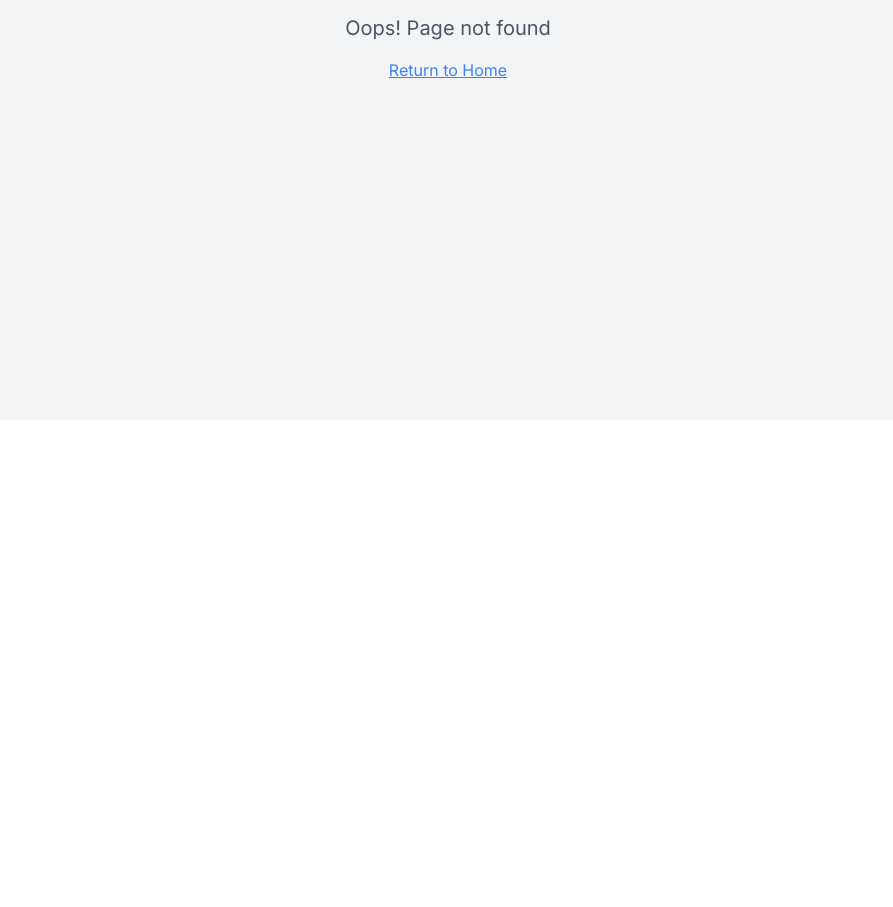
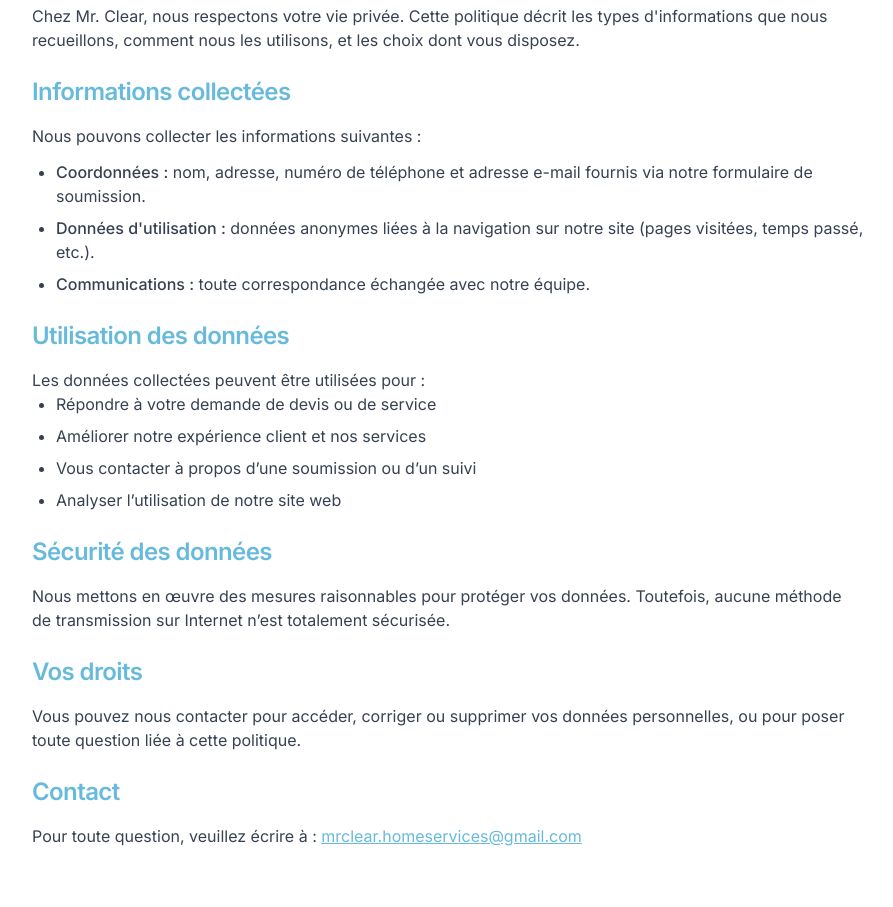
Before and after one commit to MiXir-Dev/mrclear-mixir, a React (Vite) app: page /confidentialite in a window 1280 px wide. Before the commit this address had no page. Shown: the part 380-1287 px from the top of the page, without its empty margins (192-1085 px from the left). Before the commit the page ends 800 px from the top, so only its background shows below. Built offline with nearby package versions, Linux system fonts and the light colour scheme.

Commit message:
corrected links & privacy added

```diff
--- a/src/App.tsx
+++ b/src/App.tsx
@@ -16,6 +16,7 @@ import Lorraine from "./components/secteurs/Lorraine.tsx";
 import BoisDesFilion from "./components/secteurs/BoisDesFilion.tsx";
 import Boisbriand from "./components/secteurs/Boisbriand.tsx";
 import Rosemere from "./components/secteurs/Rosemere.tsx";
+import Privacy from "./pages/Privacy.tsx";
 
 const queryClient = new QueryClient();
 
@@ -40,6 +41,7 @@ const App = () => (
           <Route path="/secteurs/lorraine" element={<Lorraine />} />
           <Route path="/secteurs/rosemere" element={<Rosemere />} />
           <Route path="/secteurs/bois-des-filion" element={<BoisDesFilion />} />
+          <Route path="/confidentialite" element={<Privacy />} />
           <Route path="*" element={<NotFound />} />
         </Routes>
       </BrowserRouter>
--- a/src/components/CTA.tsx
+++ b/src/components/CTA.tsx
@@ -75,7 +75,7 @@ const CTA = () => {
     {/* Bouton sous le carousel */}
     <div className="flex justify-center mt-12">
       <Button
-        onClick={() => navigate("/soumission")}
+        onClick={() => {navigate("/soumission")}}
         className="bg-white text-brand-blue hover:bg-gray-100 font-medium py-6 px-8 rounded-md text-lg shadow-lg transform transition-transform hover:scale-105"
       >
         Obtenir un devis gratuit
--- a/src/components/Footer.tsx
+++ b/src/components/Footer.tsx
@@ -175,18 +175,9 @@ const Footer = () => {
             &copy; {currentYear} Mr. Clear. Tous droits réservés. <a href="https://www.mr-clear.com" className="hover:underline">mr-clear.com</a>
           </p>
           <div className="mt-4 md:mt-0">
-            <ul className="flex justify-center md:justify-end space-x-6">
-              <li>
-                <a href="#" className="opacity-75 hover:opacity-100 transition-opacity text-sm">
-                  Politique de confidentialité
-                </a>
-              </li>
-              <li>
-                <a href="#" className="opacity-75 hover:opacity-100 transition-opacity text-sm">
-                  Conditions d'utilisation
-                </a>
-              </li>
-            </ul>
+            <Link to="/confidentialite" className="opacity-75 hover:opacity-100 transition-opacity text-sm">
+              Politique de confidentialité
+            </Link>
           </div>
         </div>
       </div>
--- /dev/null
+++ b/src/pages/Privacy.tsx
@@ -0,0 +1,95 @@
+import Header from "@/components/Header";
+import Footer from "@/components/Footer";
+import { Link } from "react-router-dom";
+
+const Privacy = () => {
+  return (
+    <div className="min-h-screen bg-white text-gray-800">
+      <Header />
+
+      <section className="pt-32 pb-16 px-4">
+        <div className="container mx-auto max-w-4xl">
+          <h1 className="text-4xl font-bold mb-8 text-brand-blue">Politique de confidentialité</h1>
+
+          <div className="space-y-6 text-gray-700">
+            <p>Dernière mise à jour : 20 mai 2025</p>
+
+            <div>
+              <h2 className="text-2xl font-semibold text-brand-blue mb-4">Introduction</h2>
+              <p>
+                Chez Mr. Clear, nous respectons votre vie privée. Cette politique décrit les types d'informations que nous
+                recueillons, comment nous les utilisons, et les choix dont vous disposez.
+              </p>
+            </div>
+
+            <div>
+              <h2 className="text-2xl font-semibold text-brand-blue mb-4">Informations collectées</h2>
+              <p className="mb-3">Nous pouvons collecter les informations suivantes :</p>
+              <ul className="list-disc pl-6 space-y-2">
+                <li>
+                  <span className="font-medium">Coordonnées :</span> nom, adresse, numéro de téléphone et adresse e-mail fournis via notre formulaire de soumission.
+                </li>
+                <li>
+                  <span className="font-medium">Données d'utilisation :</span> données anonymes liées à la navigation sur notre site (pages visitées, temps passé, etc.).
+                </li>
+                <li>
+                  <span className="font-medium">Communications :</span> toute correspondance échangée avec notre équipe.
+                </li>
+              </ul>
+            </div>
+
+            <div>
+              <h2 className="text-2xl font-semibold text-brand-blue mb-4">Utilisation des données</h2>
+              <p>Les données collectées peuvent être utilisées pour :</p>
+              <ul className="list-disc pl-6 space-y-2">
+                <li>Répondre à votre demande de devis ou de service</li>
+                <li>Améliorer notre expérience client et nos services</li>
+                <li>Vous contacter à propos d’une soumission ou d’un suivi</li>
+                <li>Analyser l’utilisation de notre site web</li>
+              </ul>
+            </div>
+
+            <div>
+              <h2 className="text-2xl font-semibold text-brand-blue mb-4">Sécurité des données</h2>
+              <p>
+                Nous mettons en œuvre des mesures raisonnables pour protéger vos données. Toutefois, aucune méthode de
+                transmission sur Internet n’est totalement sécurisée.
+              </p>
+            </div>
+
+            <div>
+              <h2 className="text-2xl font-semibold text-brand-blue mb-4">Vos droits</h2>
+              <p>
+                Vous pouvez nous contacter pour accéder, corriger ou supprimer vos données personnelles, ou pour poser toute
+                question liée à cette politique.
+              </p>
+            </div>
+
+            <div>
+              <h2 className="text-2xl font-semibold text-brand-blue mb-4">Contact</h2>
+              <p>
+                Pour toute question, veuillez écrire à :{" "}
+                <a href="mailto:mrclear.homeservices@gmail.com" className="text-brand-blue underline">
+                  mrclear.homeservices@gmail.com
+                </a>
+              </p>
+            </div>
+
+            <div className="pt-8">
+              <Link
+                to="/"
+                className="text-brand-blue hover:text-brand-darkBlue transition-colors"
+              >
+                &larr; Retour à l’accueil
+              </Link>
+            </div>
+          </div>
+        </div>
+      </section>
+
+      <Footer />
+    </div>
+  );
+};
+
+export default Privacy;
```
